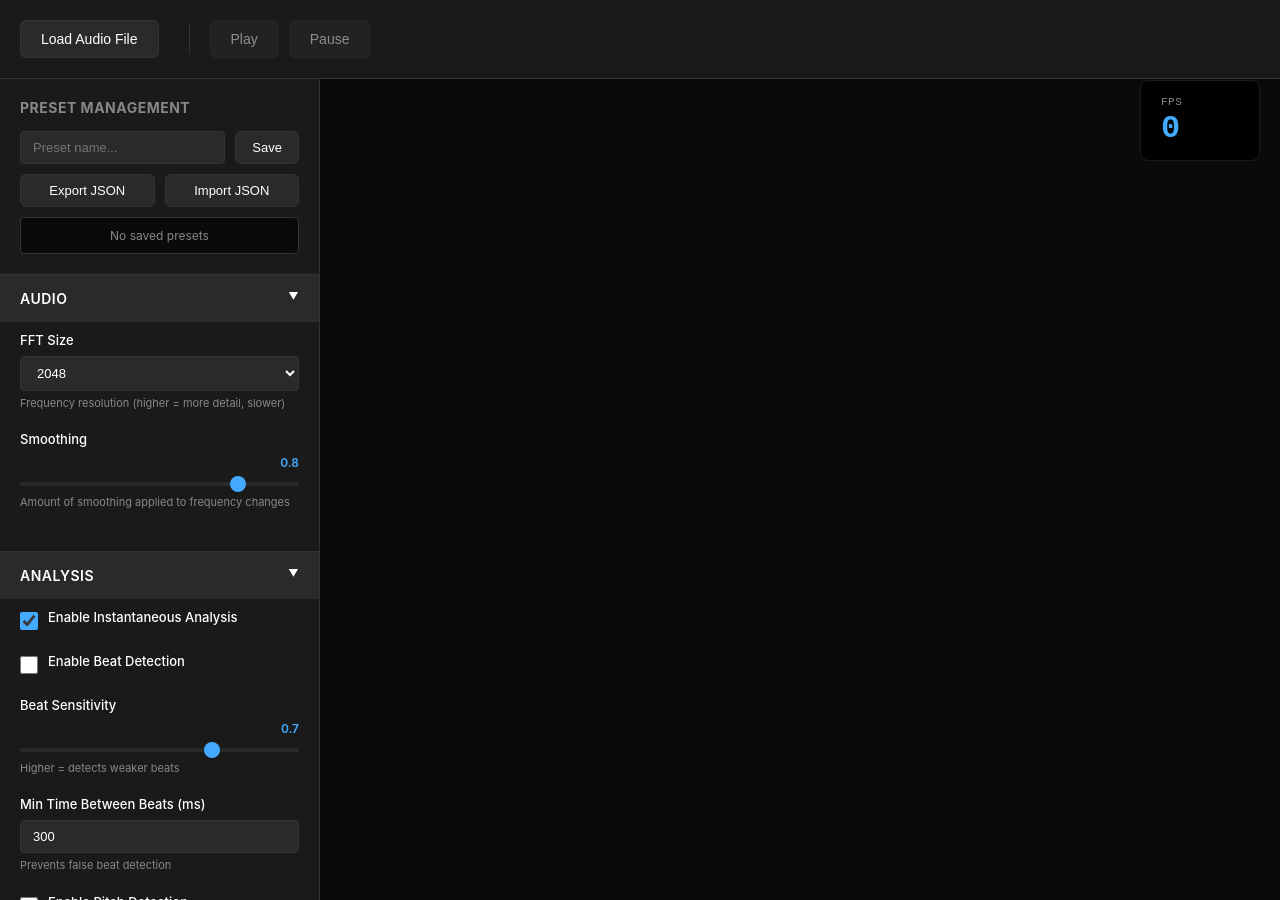
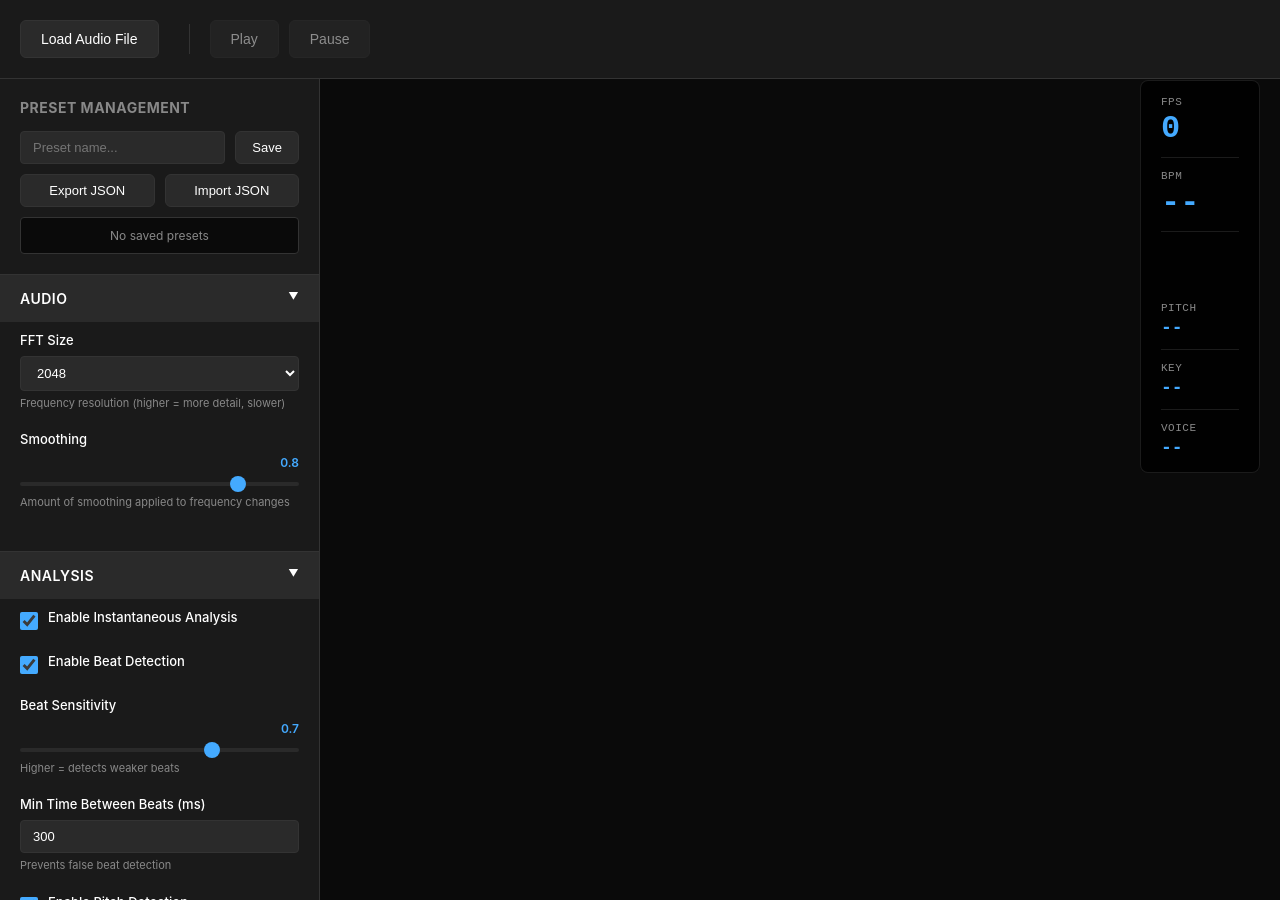
Before and after one commit to busmcrider/busmcrider.github.io, a Jekyll site: the page vis3/index.html, which Jekyll copies as it is, in a window 1280 px wide. Built offline with Jekyll 4.4.1, drawn with Linux system fonts in a browser that asks for light colours.

Commit message:
vis3 debug fix

```diff
--- a/vis3/core/config-manager.js
+++ b/vis3/core/config-manager.js
@@ -13,26 +13,26 @@ export class ConfigManager {
           enabled: true
         },
         beat: {
-          enabled: false,
+          enabled: true,
           sensitivity: 0.7,
           minTimeBetweenBeats: 300
         },
         pitch: {
-          enabled: false,
+          enabled: true,
           minFrequency: 80,
           maxFrequency: 1000
         },
         tempo: {
-          enabled: false,
+          enabled: true,
           minBPM: 60,
           maxBPM: 180
         },
         key: {
-          enabled: false,
+          enabled: true,
           confidenceThreshold: 0.7
         },
         voice: {
-          enabled: false,
+          enabled: true,
           confidenceThreshold: 0.6
         }
       },
--- a/vis3/index.html
+++ b/vis3/index.html
@@ -51,10 +51,31 @@
     </div>
 
     <div id="debugOverlay">
-      <div class="label">FPS</div>
-      <div class="value" id="fpsValue">0</div>
+        <div class="debug-item">
+          <div class="label">FPS</div>
+          <div class="value" id="fpsValue">0</div>
+        </div>
+        <div class="debug-item">
+          <div class="label">BPM</div>
+          <div class="value" id="bpmValue">--</div>
+        </div>
+        <div class="debug-item" id="beatIndicator">
+          <div class="beat-flash">●</div>
+        </div>
+        <div class="debug-item">
+          <div class="label">Pitch</div>
+          <div class="value small" id="pitchValue">--</div>
+        </div>
+        <div class="debug-item">
+          <div class="label">Key</div>
+          <div class="value small" id="keyValue">--</div>
+        </div>
+        <div class="debug-item">
+          <div class="label">Voice</div>
+          <div class="value small" id="voiceValue">--</div>
+        </div>
+      </div>
     </div>
-  </div>
 
   <script type="module" src="main.js"></script>
 </body>
--- a/vis3/main.js
+++ b/vis3/main.js
@@ -339,37 +339,39 @@ class MusicVisualizerApp {
       // Update FPS
       this.elements.fpsValue.textContent = this.visualizerCore.getFPS();
 
-      // Create debug info string
-      let debugInfo = `FPS: ${this.visualizerCore.getFPS()}`;
-
-      // Add BPM if available
+      // Update BPM
       const bpm = this.lifecycleManager.getCurrentBPM();
-      if (bpm) {
-        debugInfo += `\nBPM: ${Math.round(bpm)}`;
+      const bpmElement = document.getElementById('bpmValue');
+      if (bpmElement) {
+        bpmElement.textContent = bpm ? Math.round(bpm) : '--';
       }
 
-      // Add beat indicator
-      if (analysisResults.beat && analysisResults.beat.detected) {
-        debugInfo += '\n🔴 BEAT';
+      // Update beat indicator (flash on beat)
+      const beatFlash = document.querySelector('.beat-flash');
+      if (beatFlash && analysisResults.beat && analysisResults.beat.detected) {
+        beatFlash.classList.add('active');
+        setTimeout(() => beatFlash.classList.remove('active'), 100);
       }
 
-      // Add pitch if available
-      if (analysisResults.pitch && analysisResults.pitch.note) {
-        debugInfo += `\nPitch: ${analysisResults.pitch.note}`;
+      // Update pitch
+      const pitchElement = document.getElementById('pitchValue');
+      if (pitchElement && analysisResults.pitch) {
+        pitchElement.textContent = analysisResults.pitch.note || '--';
       }
 
-      // Add key if available
-      if (analysisResults.key && analysisResults.key.key) {
-        debugInfo += `\nKey: ${analysisResults.key.key} ${analysisResults.key.mode}`;
+      // Update key
+      const keyElement = document.getElementById('keyValue');
+      if (keyElement && analysisResults.key && analysisResults.key.key) {
+        keyElement.textContent = `${analysisResults.key.key} ${analysisResults.key.mode}`;
+      } else if (keyElement) {
+        keyElement.textContent = '--';
       }
 
-      // Add voice indicator
-      if (analysisResults.voice && analysisResults.voice.voicePresent) {
-        debugInfo += '\n🎤 Voice';
+      // Update voice
+      const voiceElement = document.getElementById('voiceValue');
+      if (voiceElement && analysisResults.voice) {
+        voiceElement.textContent = analysisResults.voice.voicePresent ? '🎤 Active' : '--';
       }
-
-      // Update display (for now just FPS, expand debug overlay in Phase 4)
-      this.elements.fpsValue.textContent = this.visualizerCore.getFPS();
     }
 
     handleConfigChange(path, value) {
--- a/vis3/ui/test-page.css
+++ b/vis3/ui/test-page.css
@@ -448,6 +448,18 @@ button.danger:hover {
   border: 1px solid rgba(255, 255, 255, 0.1);
 }
 
+#debugOverlay .debug-item {
+  margin-bottom: 12px;
+  padding-bottom: 12px;
+  border-bottom: 1px solid rgba(255, 255, 255, 0.1);
+}
+
+#debugOverlay .debug-item:last-child {
+  border-bottom: none;
+  margin-bottom: 0;
+  padding-bottom: 0;
+}
+
 #debugOverlay .label {
   color: var(--text-secondary);
   margin-bottom: 5px;
@@ -461,6 +473,29 @@ button.danger:hover {
   font-size: 32px;
   font-weight: bold;
   line-height: 1;
+}
+
+#debugOverlay .value.small {
+  font-size: 18px;
+}
+
+#beatIndicator {
+  text-align: center;
+  border: none !important;
+  padding: 0 !important;
+  margin: 10px 0 !important;
+}
+
+.beat-flash {
+  font-size: 48px;
+  color: #ff4444;
+  opacity: 0;
+  transition: opacity 0.1s;
+  line-height: 1;
+}
+
+.beat-flash.active {
+  opacity: 1;
 }
 
 /* Scrollbar Styling */
```
